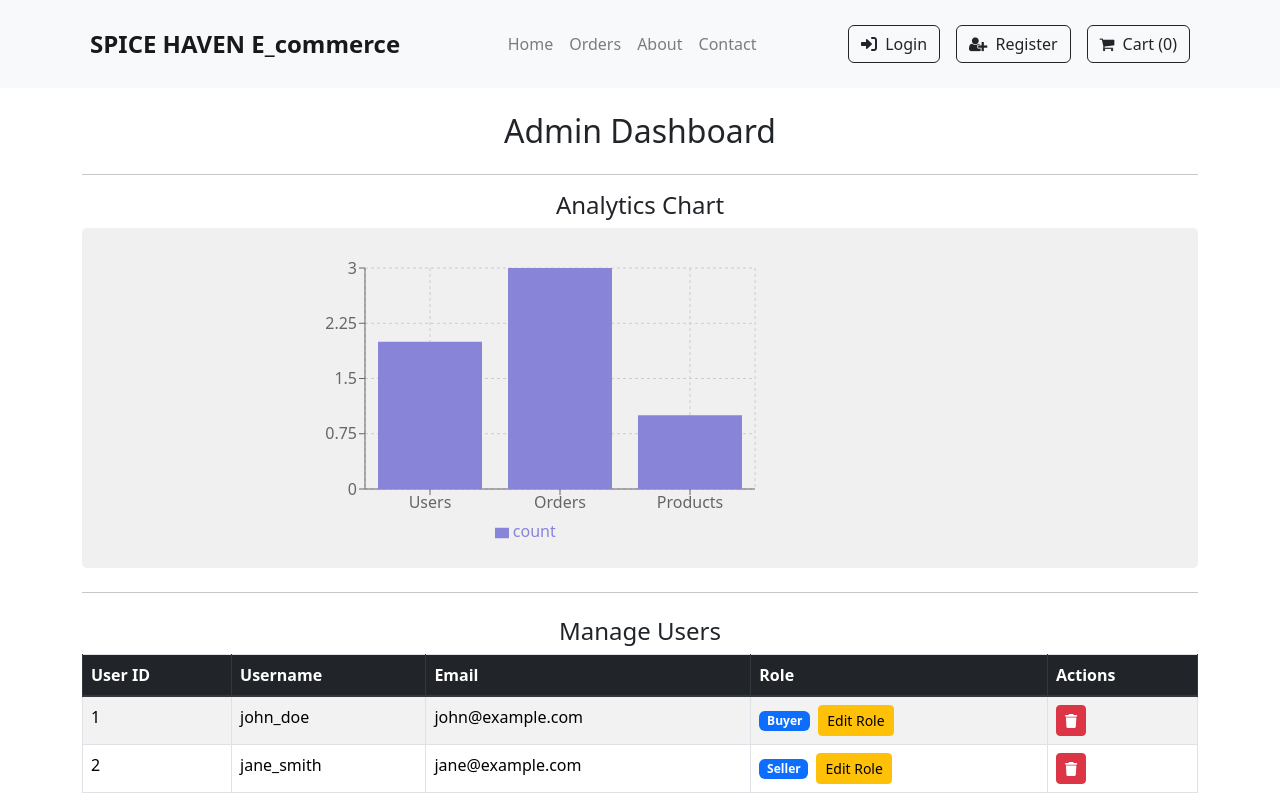
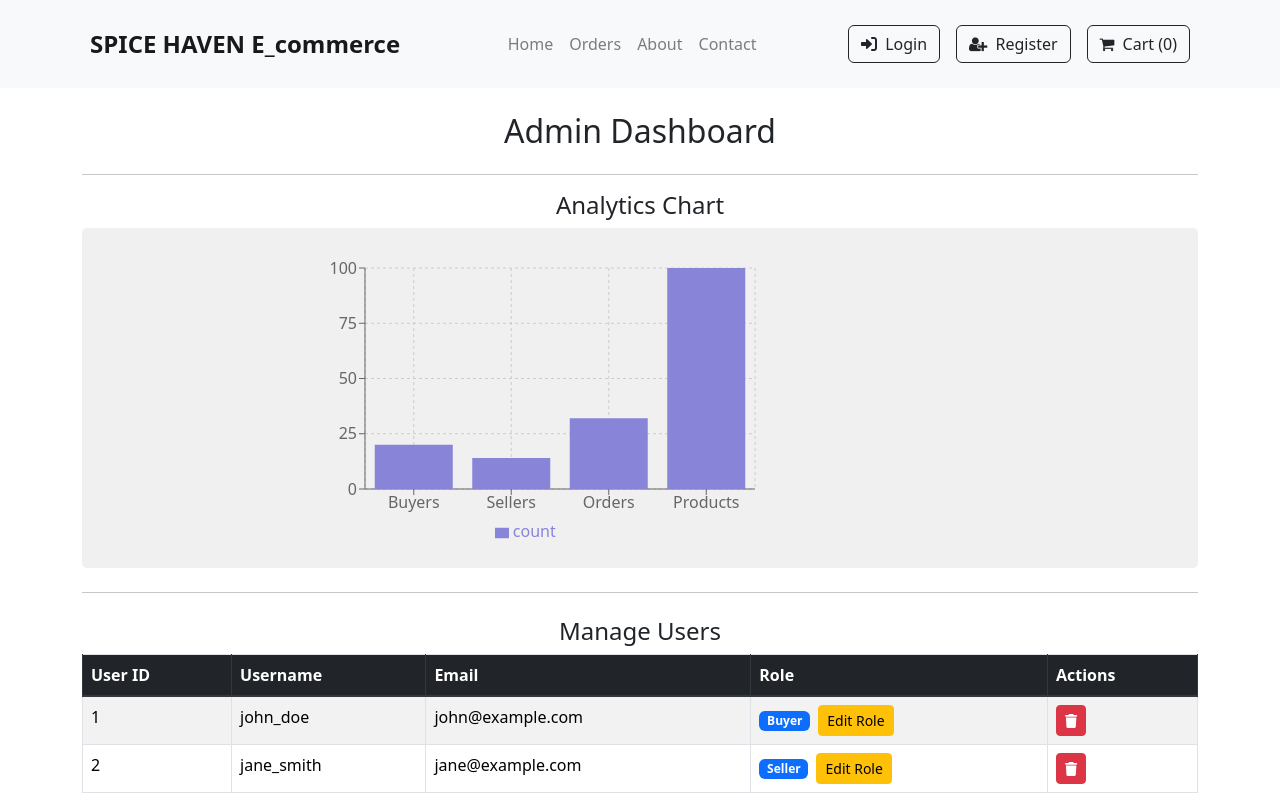
Before and after one commit to gayumSasiri/Spice_Haven_E_Commerce_Frontend, a React (Create React App) app: page /adminpanel in a window 1280 px wide. Shown: the top 800 px of the page. Built offline with nearby package versions, Linux system fonts and the light colour scheme.

Commit message:
admin templtae analytics chart dummy data inserted

```diff
--- a/src/pages/AdminPanel.jsx
+++ b/src/pages/AdminPanel.jsx
@@ -6,9 +6,10 @@ import { BarChart, Bar, XAxis, YAxis, CartesianGrid, Tooltip, Legend } from 'rec
 
 // Dummy analytics data
 const analyticsData = [
-    { name: 'Users', count: 2 },
-    { name: 'Orders', count: 3 },
-    { name: 'Products', count: 1 },
+    { name: 'Buyers', count: 20 },
+    { name: 'Sellers', count: 14 },
+    { name: 'Orders', count: 32 },
+    { name: 'Products', count: 100 },
 ];
 
 // Dummy data
```
